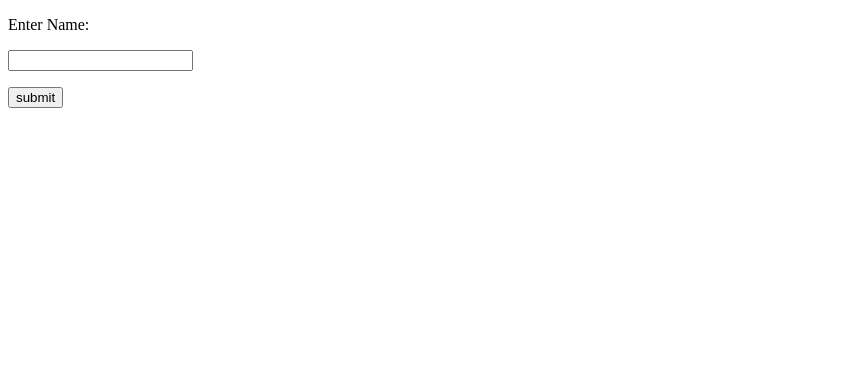
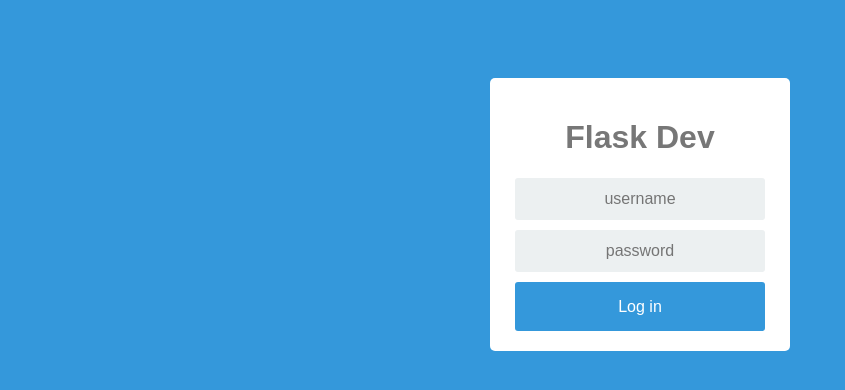
Before and after one commit to Creat1v/python-flask-testing, a Flask app: page / in a window 1280 px wide. Shown: the top 390 px of the page, without its empty margins (0-845 px from the left). Run offline with Flask 2, Linux system fonts and the light colour scheme.

Commit message:
Added login page and logout feature

```diff
--- a/main.py
+++ b/main.py
@@ -1,40 +1,38 @@
 #!/usr/bin/python
-"""Webserver via Flask to test the webserver"""
+# Based on https://pythonspot.com/login-authentication-with-flask/ and adjusted
+"""Webserver via Flask for testing purpose"""
 
-from flask import Flask, redirect, url_for, request, render_template
+from flask import Flask, flash, redirect, render_template, request, session, abort
+import os
 
-app = Flask(__name__)
+APP = Flask(__name__)
 
 
-@app.route('/success/<name>')
-def success(name):
-    return 'welcome %s' % name
+@APP.route('/')
+def home():
+    if not session.get('logged_in'):
+        return render_template('login_test.html')
+    else:
+        return "Hello Boss! <a href='/logout'>Logout</a>"
 
 
-@app.route('/login', methods=['POST', 'GET'])
-def login():
-    if request.method == 'POST':
-        user = request.form['nm']
-        return redirect(url_for('success', name = user))
+@APP.route('/login', methods=['POST'])
+def do_admin_login():
+    if request.form['password'] == 'password' and request.form['username'] == 'admin':
+        session['logged_in'] = True
+        return home()
+        # return render_template('login_test.html')
     else:
-        user = request.args.get('nm')
-        return redirect(url_for('success', name = user))
+        flash('wrong password!')
+        return home()
 
 
-@app.route('/')
-def home():
-    return render_template("login.html")
+@APP.route('/logout')
+def logout():
+    session['logged_in'] = False
+    return home()
 
 
-@app.route('/hello')
-def hello():
-    return render_template('hello.html')
-
-
-@app.route('/hello/<name>')
-def hello_name(name):
-    return render_template('hello.html', name = user)
-
-
-if __name__ == '__main__':
-    app.run(debug=True)
+if __name__ == "__main__":
+    APP.secret_key = os.urandom(12)
+    APP.run(debug=True, host='127.0.0.1', port=5000)
--- /dev/null
+++ b/static/style.css
@@ -0,0 +1,78 @@
+* {
+box-sizing: border-box;
+}
+
+*:focus {
+outline: none;
+}
+body {
+font-family: Arial;
+background-color: #3498DB;
+padding: 50px;
+}
+.login {
+margin: 20px auto;
+width: 300px;
+}
+.login-screen {
+background-color: #FFF;
+padding: 20px;
+border-radius: 5px
+}
+
+.app-title {
+text-align: center;
+color: #777;
+}
+
+.login-form {
+text-align: center;
+}
+.control-group {
+margin-bottom: 10px;
+}
+
+input {
+text-align: center;
+background-color: #ECF0F1;
+border: 2px solid transparent;
+border-radius: 3px;
+font-size: 16px;
+font-weight: 200;
+padding: 10px 0;
+width: 250px;
+transition: border .5s;
+}
+
+input:focus {
+border: 2px solid #3498DB;
+box-shadow: none;
+}
+
+.btn {
+border: 2px solid transparent;
+background: #3498DB;
+color: #ffffff;
+font-size: 16px;
+line-height: 25px;
+padding: 10px 0;
+text-decoration: none;
+text-shadow: none;
+border-radius: 3px;
+box-shadow: none;
+transition: 0.25s;
+display: block;
+width: 250px;
+margin: 0 auto;
+}
+
+.btn:hover {
+background-color: #2980B9;
+}
+
+.login-link {
+font-size: 12px;
+color: #444;
+display: block;
+margin-top: 12px;
+}
--- a/templates/login.html
+++ b/templates/login.html
@@ -7,10 +7,19 @@
 </head>
 
 <body>
-      <form action = "http://127.0.0.1:5000/login" method = "get">
-         <p>Enter Name:</p>
-         <p><input type = "text" name = "nm" /></p>
-         <p><input type = "submit" value = "submit" /></p>
-      </form>
+{% block body %}
+{% if session['logged_in'] %}
+
+You're logged in already!
+
+{% else %}
+<form action="/login" method="POST">
+  <input type="username" name="username" placeholder="Username">
+<input type="password" name="password" placeholder="Password">
+<input type="submit" value="Log in">
+</form>
+{% endif %}
+{% endblock %}
+{% endraw %}
 </body>
 </html>
--- /dev/null
+++ b/templates/login_test.html
@@ -0,0 +1,25 @@
+<link rel="stylesheet" href="/static/style.css" type="text/css">
+{% block body %}
+{% if session['logged_in'] %}
+    You're logged in already!
+{% else %}
+<form action="/login" method="POST">
+<div class="login">
+    <div class="login-screen">
+        <div class="app-title">
+            <h1>Flask Dev</h1>
+        </div>
+        <div class="login-form">
+            <div class="control-group">
+                <input type="text" class="login-field" value="" placeholder="username" name="username">
+                <label class="login-field-icon fui-user" for="login-name"></label></div>
+            <div class="control-group">
+				<input type="password" class="login-field" value="" placeholder="password" name="password">
+                <label class="login-field-icon fui-lock" for="login-pass"></label></div>
+            <input type="submit" value="Log in" class="btn btn-primary btn-large btn-block">
+        </div>
+    </div>
+</div>
+</form>
+{% endif %}
+{% endblock %}
```
Also changed, not shown: templates/hello.html (deleted, +0 -10 lines), 2 other files.
